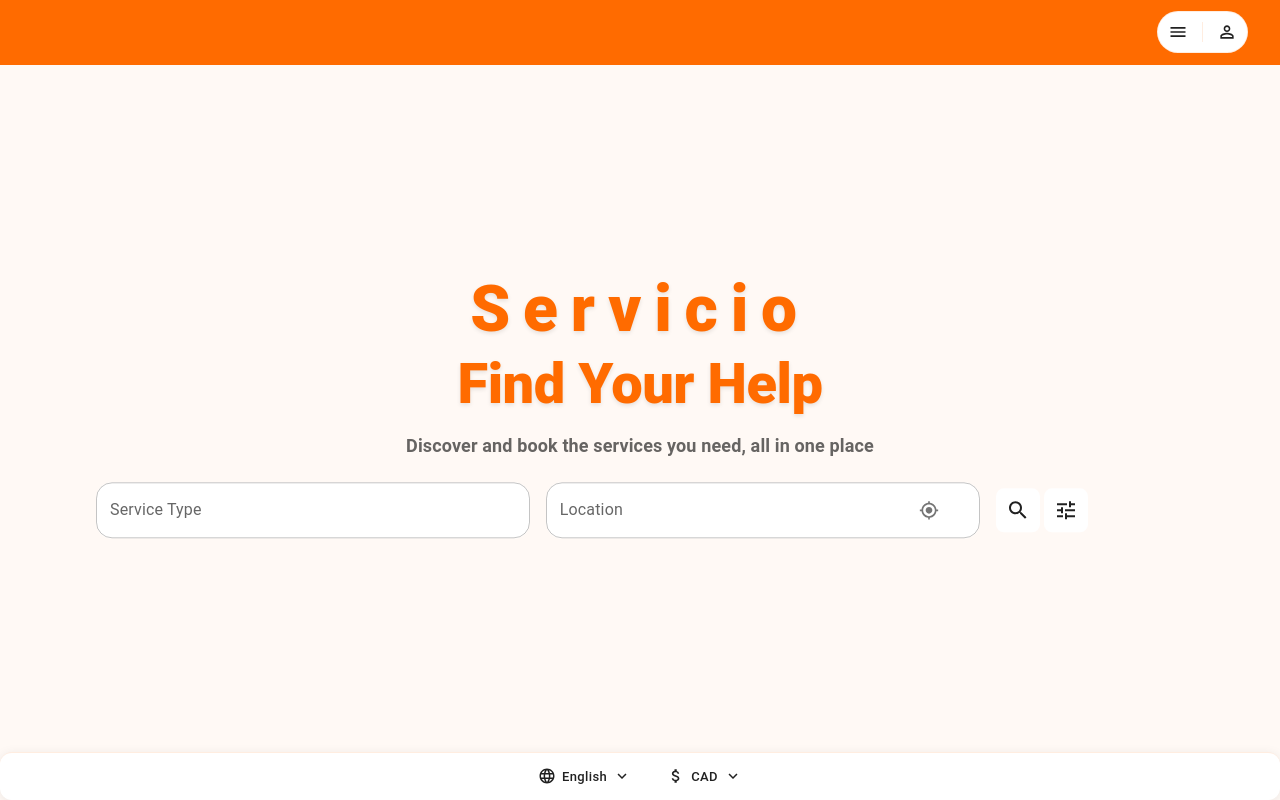
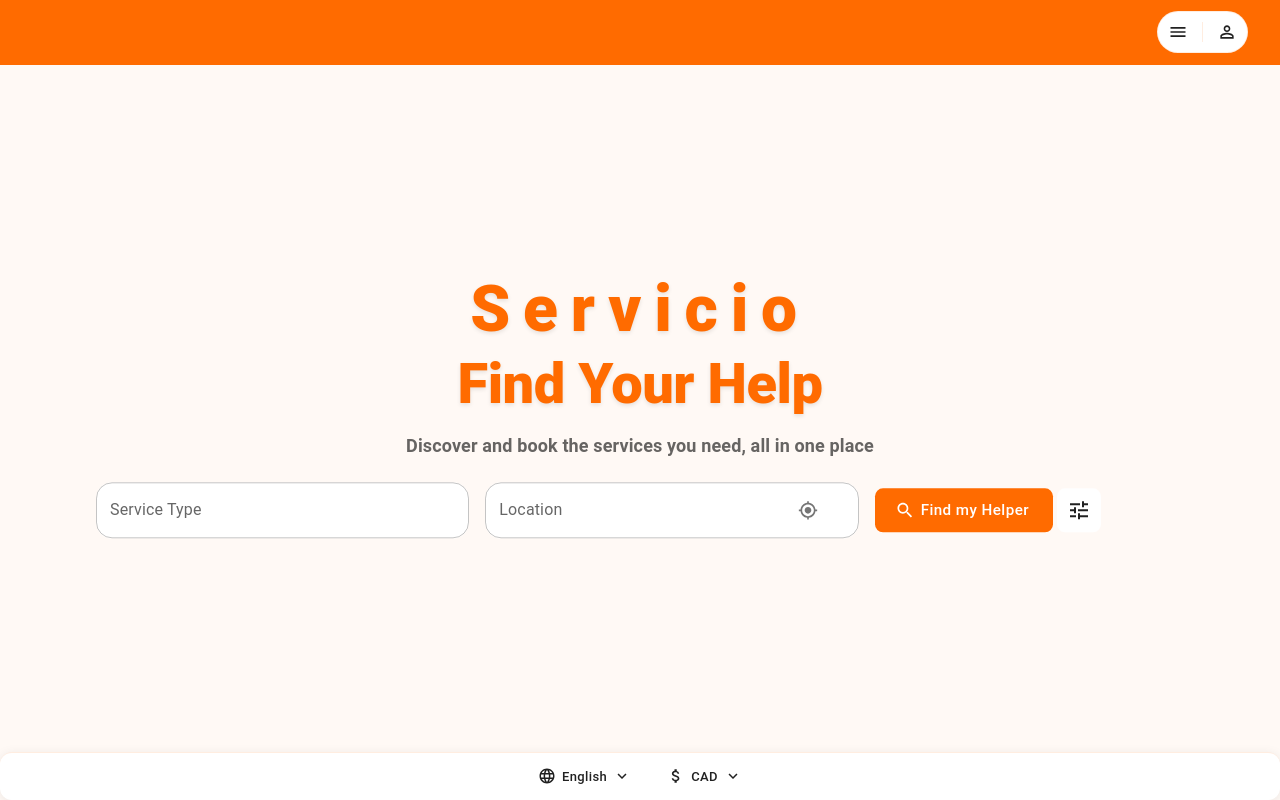
Before and after one commit to ghsimard/servicio, a React (Vite) app in the folder frontend/: page / in a window 1280 px wide. Built offline with nearby package versions, Linux system fonts and the light colour scheme.

Commit message:
Refactor SearchBar component to replace IconButton with Button for improved accessibility and user experience. Update button styles to enhance visual appeal and interactivity, including hover effects and padding adjustments.

```diff
--- a/frontend/src/components/SearchBar.tsx
+++ b/frontend/src/components/SearchBar.tsx
@@ -556,17 +556,26 @@ export default function SearchBar() {
           position: 'relative',
           zIndex: 0
         }}>
-          <IconButton
+          <Button
             type="submit"
+            startIcon={<SearchIcon />}
             aria-label={t('search.submit')}
             sx={{
               ...buttonStyles,
               position: 'relative',
-              zIndex: 0
+              zIndex: 0,
+              px: 3,
+              py: 1,
+              bgcolor: theme.palette.primary.main,
+              color: 'white',
+              '&:hover': {
+                bgcolor: theme.palette.primary.dark,
+                transform: 'translateY(-1px)'
+              }
             }}
           >
-            <SearchIcon />
-          </IconButton>
+            Find my Helper
+          </Button>
           <IconButton
             onClick={() => setOpenAdvanced(true)}
             aria-label={t('search.openAdvanced')}
```
